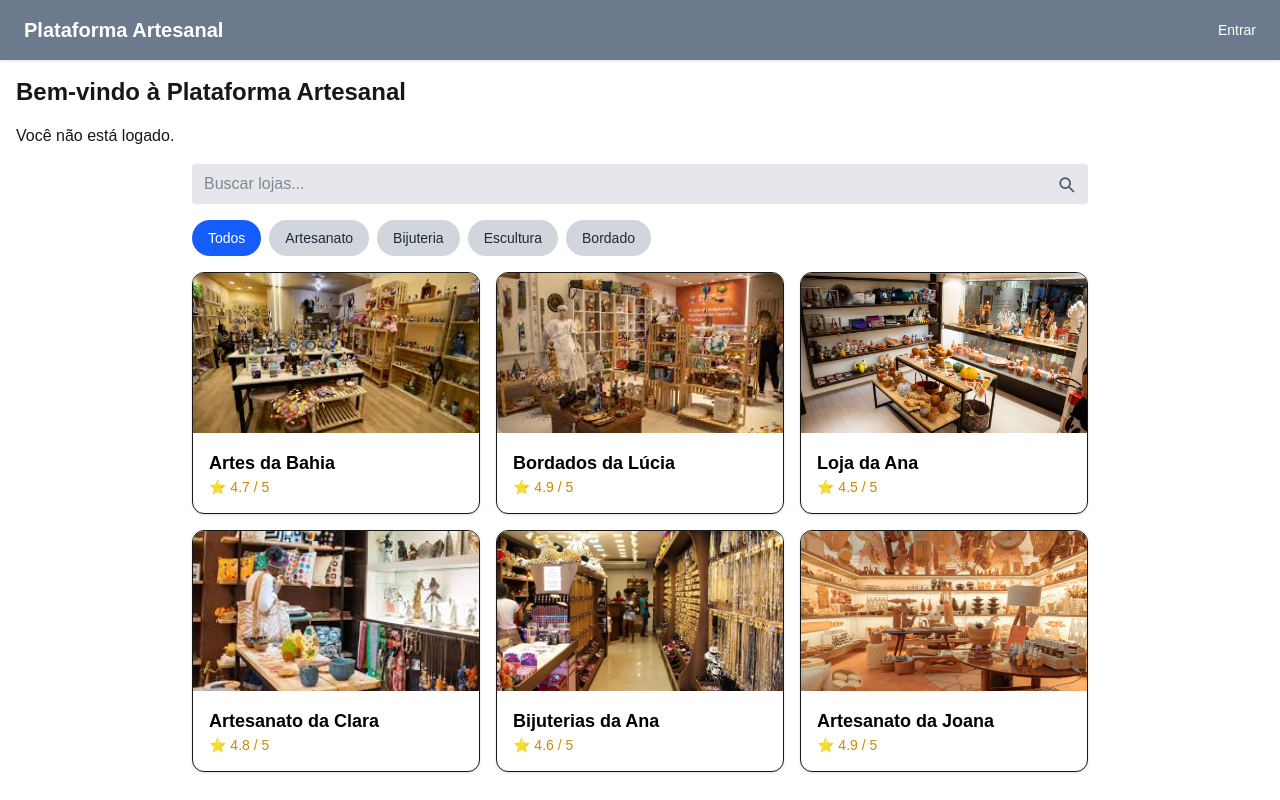
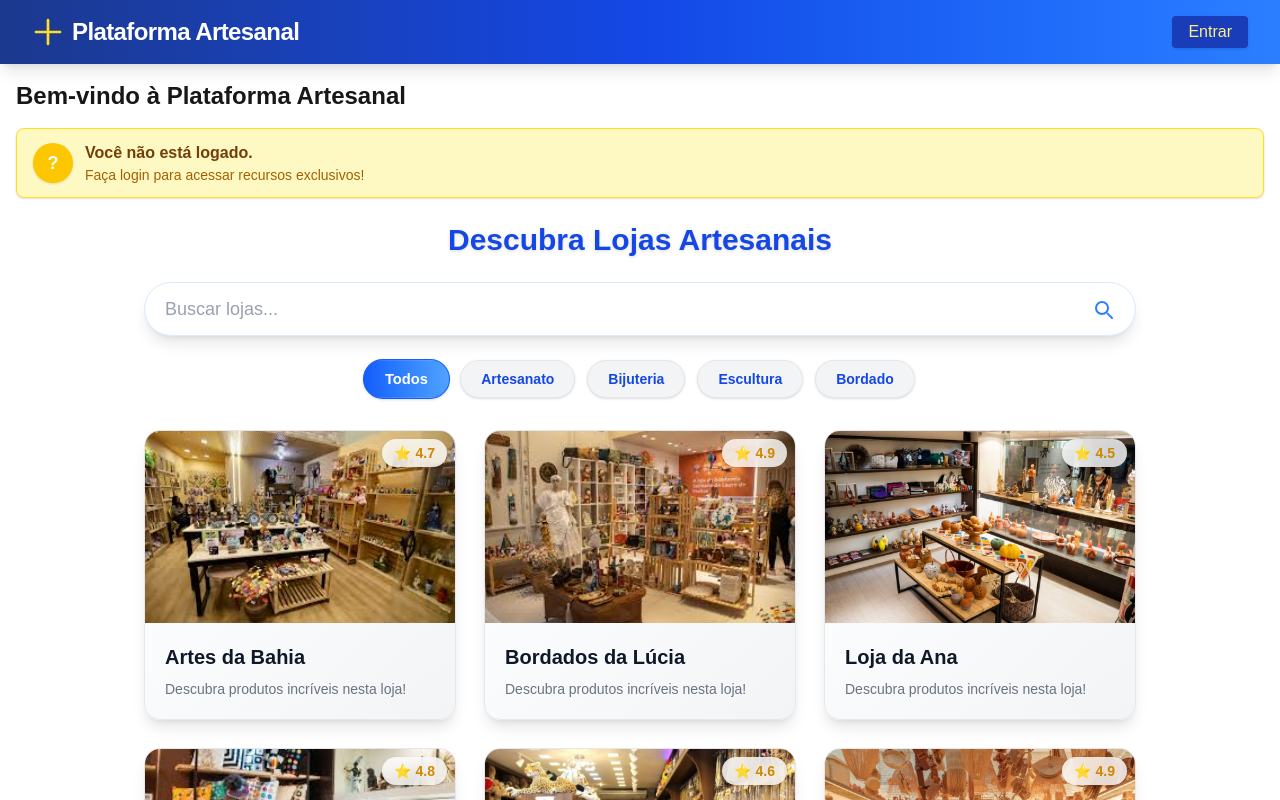
Before and after one commit to PedroHenriqueAF/PlataformaArtesanal, a Next.js app: page / in a window 1280 px wide. Shown: the top 800 px of the page. Built offline with nearby package versions, Linux system fonts and the light colour scheme.

Commit message:
feat/styleChange

```diff
--- a/app/components/Header.tsx
+++ b/app/components/Header.tsx
@@ -7,31 +7,50 @@ export default function Header() {
 
   return (
     <header
-      className="py-4 px-6 flex justify-between items-center shadow-sm"
-      style={{ backgroundColor: "rgb(107, 122, 140)" }}
+      className="py-4 px-8 flex justify-between items-center shadow-lg bg-gradient-to-r from-blue-900 via-blue-700 to-blue-500"
     >
       <Link
         href="/"
-        className="text-xl font-bold"
+        className="text-2xl font-extrabold tracking-tight flex items-center gap-2"
         style={{ color: "white" }}
       >
+        <svg
+          xmlns="http://www.w3.org/2000/svg"
+          className="h-8 w-8 text-yellow-300"
+          fill="none"
+          viewBox="0 0 24 24"
+          stroke="currentColor"
+        >
+          <path strokeLinecap="round" strokeLinejoin="round" strokeWidth={2} d="M12 3v18m9-9H3" />
+        </svg>
         Plataforma Artesanal
       </Link>
-      <nav className="flex items-center gap-4">
+      <nav className="flex items-center gap-6">
         {user ? (
           <>
-            <span className="text-sm text-white">Olá, {user.nome}</span>
+            <span className="text-base text-white bg-blue-800 px-3 py-1 rounded-full shadow">
+              Olá, <span className="font-semibold">{user.nome}</span>
+            </span>
             {user.tipo === "vendedor" && (
-              <Link href="/painel" className="text-sm text-white hover:underline">
+              <Link
+                href="/painel"
+                className="text-base text-yellow-200 hover:text-yellow-300 font-medium transition"
+              >
                 Painel
               </Link>
             )}
-            <button onClick={logout} className="text-sm text-red-200 hover:underline">
+            <button
+              onClick={logout}
+              className="text-base text-red-200 hover:text-red-400 font-medium transition px-3 py-1 rounded hover:bg-red-900/30"
+            >
               Sair
             </button>
           </>
         ) : (
-          <Link href="/login" className="text-sm text-white hover:underline">
+          <Link
+            href="/login"
+            className="text-base text-yellow-200 hover:text-yellow-300 font-medium transition px-4 py-1 rounded bg-blue-800 hover:bg-blue-900 shadow"
+          >
             Entrar
           </Link>
         )}
--- a/app/components/LojaCard.tsx
+++ b/app/components/LojaCard.tsx
@@ -13,12 +13,26 @@ export default function LojaCard({ loja }: { loja: Loja }) {
   return (
     <Link
       href={`/loja/${loja.id}`}
-      className="block border rounded-xl shadow hover:shadow-md overflow-hidden bg-white transition"
+      className="group block border border-gray-200 rounded-2xl shadow-lg hover:shadow-2xl overflow-hidden bg-gradient-to-br from-white via-gray-50 to-gray-100 transition-all duration-300 transform hover:-translate-y-1"
     >
-      <img src={loja.imagem} alt={loja.nome} className="w-full h-40 object-cover" />
-      <div className="p-4">
-        <h2 className="text-lg font-semibold text-[#000000]">{loja.nome}</h2>
-        <p className="text-sm text-yellow-600">⭐ {loja.avaliacao.toFixed(1)} / 5</p>
+      <div className="relative">
+        <img
+          src={loja.imagem}
+          alt={loja.nome}
+          className="w-full h-48 object-cover transition-transform duration-300 group-hover:scale-105"
+        />
+        <div className="absolute top-2 right-2 bg-white/80 rounded-full px-3 py-1 flex items-center shadow text-yellow-600 font-semibold text-sm backdrop-blur">
+          <span className="mr-1">⭐</span>
+          {loja.avaliacao.toFixed(1)}
+        </div>
+      </div>
+      <div className="p-5">
+        <h2 className="text-xl font-bold text-gray-900 group-hover:text-indigo-700 transition-colors duration-200">
+          {loja.nome}
+        </h2>
+        <p className="mt-2 text-sm text-gray-500">
+          Descubra produtos incríveis nesta loja!
+        </p>
       </div>
     </Link>
   );
--- a/app/components/ProdutoCard.tsx
+++ b/app/components/ProdutoCard.tsx
@@ -7,11 +7,25 @@ type Produto = {
 
 export default function ProdutoCard({ produto }: { produto: Produto }) {
   return (
-    <div className="border rounded-lg overflow-hidden shadow bg-white">
-      <img src={produto.imagem} alt={produto.nome} className="w-full h-40 object-cover" />
-      <div className="p-4">
-        <h3 className="text-lg font-semibold">{produto.nome}</h3>
-        <p className="text-green-600 font-bold">R$ {produto.preco.toFixed(2)}</p>
+    <div className="border rounded-xl overflow-hidden shadow-lg bg-gradient-to-br from-white via-gray-50 to-gray-100 hover:shadow-2xl transition-shadow duration-300 max-w-xs mx-auto">
+      <div className="relative">
+        <img
+          src={produto.imagem}
+          alt={produto.nome}
+          className="w-full h-48 object-cover transition-transform duration-300 hover:scale-105"
+        />
+        <span className="absolute top-2 right-2 bg-green-500 text-white text-xs px-2 py-1 rounded-full shadow">
+          Novo
+        </span>
+      </div>
+      <div className="p-5 flex flex-col gap-2">
+        <h3 className="text-xl font-bold text-gray-800 truncate">{produto.nome}</h3>
+        <p className="text-green-600 font-extrabold text-lg">
+          R$ {produto.preco.toFixed(2)}
+        </p>
+        <button className="mt-2 bg-green-500 hover:bg-green-600 text-white font-semibold py-2 rounded-lg shadow transition-colors duration-200">
+          Ver detalhes
+        </button>
       </div>
     </div>
   );
--- a/app/components/SearchBar.tsx
+++ b/app/components/SearchBar.tsx
@@ -20,18 +20,23 @@ export default function SearchBar() {
   });
 
   return (
-    <div className="w-full max-w-4xl mx-auto mb-6">
+    <div className="w-full max-w-5xl mx-auto mb-10 px-4">
+      {/* Título */}
+      <h2 className="text-3xl font-extrabold text-center text-blue-700 mb-6 drop-shadow">
+        Descubra Lojas Artesanais
+      </h2>
+
       {/* Campo de busca */}
-      <div className="flex items-center bg-gray-200 rounded px-3 py-2 mb-4">
+      <div className="flex items-center bg-white shadow-lg rounded-full px-5 py-3 mb-6 border border-blue-100 focus-within:ring-2 focus-within:ring-blue-400 transition">
         <input
           type="text"
           placeholder="Buscar lojas..."
-          className="flex-grow bg-transparent outline-none text-gray-800"
+          className="flex-grow bg-transparent outline-none text-gray-800 text-lg placeholder-gray-400"
           value={query}
           onChange={(e) => setQuery(e.target.value)}
         />
         <svg
-          className="w-5 h-5 text-gray-600"
+          className="w-6 h-6 text-blue-500"
           fill="none"
           stroke="currentColor"
           strokeWidth="2"
@@ -46,15 +51,15 @@ export default function SearchBar() {
       </div>
 
       {/* Filtros de categoria */}
-      <div className="flex flex-wrap gap-2 mb-4">
+      <div className="flex flex-wrap justify-center gap-3 mb-8">
         {categorias.map((cat) => (
           <button
             key={cat}
             onClick={() => setCategoriaSelecionada(cat)}
-            className={`px-4 py-2 rounded-full text-sm font-medium ${
+            className={`px-5 py-2 rounded-full text-sm font-semibold shadow transition-all duration-200 border ${
               categoriaSelecionada === cat
-                ? "bg-blue-600 text-white"
-                : "bg-gray-300 text-gray-800 hover:bg-gray-400"
+                ? "bg-gradient-to-r from-blue-600 to-blue-400 text-white border-blue-600 scale-105"
+                : "bg-gray-100 text-blue-700 border-gray-200 hover:bg-blue-100 hover:text-blue-900"
             }`}
           >
             {cat}
@@ -63,15 +68,31 @@ export default function SearchBar() {
       </div>
 
       {/* Resultado */}
-      <div className="grid grid-cols-1 md:grid-cols-2 lg:grid-cols-3 gap-4">
+      <div className="grid grid-cols-1 sm:grid-cols-2 lg:grid-cols-3 gap-7">
         {lojasFiltradas.length > 0 ? (
           lojasFiltradas.map((loja) => (
             <LojaCard key={loja.id} loja={loja} />
           ))
         ) : (
-          <p className="text-center text-gray-600 col-span-full">
-            Nenhuma loja encontrada.
-          </p>
+          <div className="col-span-full flex flex-col items-center py-12">
+            <svg
+              className="w-16 h-16 text-blue-200 mb-4"
+              fill="none"
+              stroke="currentColor"
+              strokeWidth="1.5"
+              viewBox="0 0 24 24"
+            >
+              <circle cx="12" cy="12" r="10" stroke="currentColor" />
+              <path
+                strokeLinecap="round"
+                strokeLinejoin="round"
+                d="M9 10h.01M15 10h.01M8 15c1.333-1 4.667-1 6 0"
+              />
+            </svg>
+            <p className="text-lg text-blue-500 font-medium">
+              Nenhuma loja encontrada.
+            </p>
+          </div>
         )}
       </div>
     </div>
--- a/app/page.tsx
+++ b/app/page.tsx
@@ -20,11 +20,33 @@ export default function HomePage() {
           Bem-vindo à Plataforma Artesanal
         </h1>
         {user ? (
-          <p className="mb-4">
-            Logado como: {user.nome} ({user.tipo})
-          </p>
+          <div className="mb-6 flex items-center gap-3 bg-green-100 border border-green-300 rounded-lg px-4 py-3 shadow-sm animate-fade-in">
+            <span className="inline-flex items-center justify-center h-10 w-10 rounded-full bg-green-400 text-white font-bold text-lg shadow">
+              {user.nome.charAt(0).toUpperCase()}
+            </span>
+            <div>
+              <p className="font-semibold text-green-900">
+          Olá, <span className="underline">{user.nome}</span>!
+              </p>
+              <p className="text-green-700 text-sm">
+          Tipo de usuário: <span className="font-medium">{user.tipo}</span>
+              </p>
+            </div>
+          </div>
         ) : (
-          <p className="mb-4">Você não está logado.</p>
+          <div className="mb-6 flex items-center gap-3 bg-yellow-100 border border-yellow-300 rounded-lg px-4 py-3 shadow-sm animate-fade-in">
+            <span className="inline-flex items-center justify-center h-10 w-10 rounded-full bg-yellow-400 text-white font-bold text-lg shadow">
+              ?
+            </span>
+            <div>
+              <p className="font-semibold text-yellow-900">
+          Você não está logado.
+              </p>
+              <p className="text-yellow-700 text-sm">
+          Faça login para acessar recursos exclusivos!
+              </p>
+            </div>
+          </div>
         )}
 
         {/* Barra de pesquisa renderiza as lojas */}
```
Also changed, not shown: app/login/page.tsx (+22 -14 lines), app/loja/[id]/page.tsx (+23 -14 lines), app/painel/page.tsx (+21 -17 lines).
